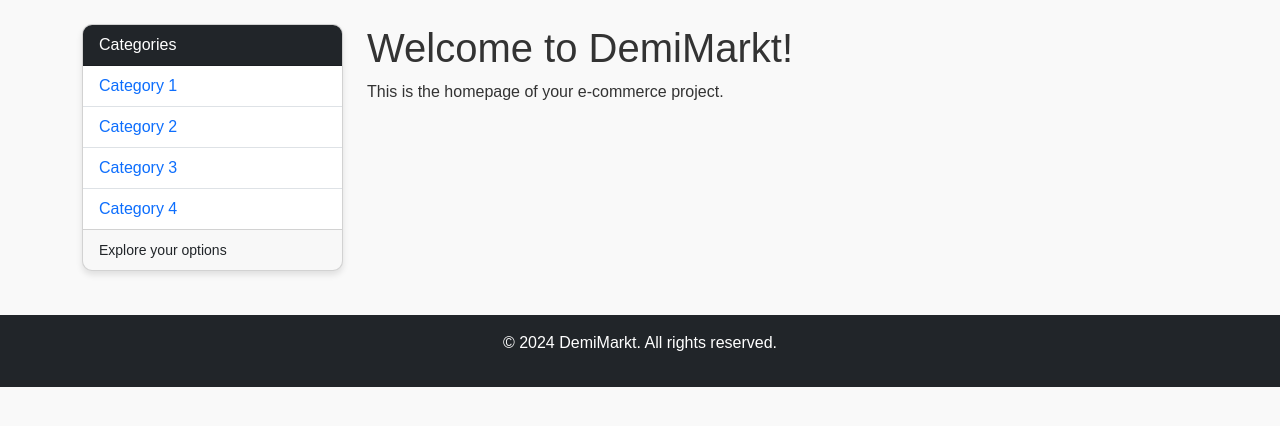
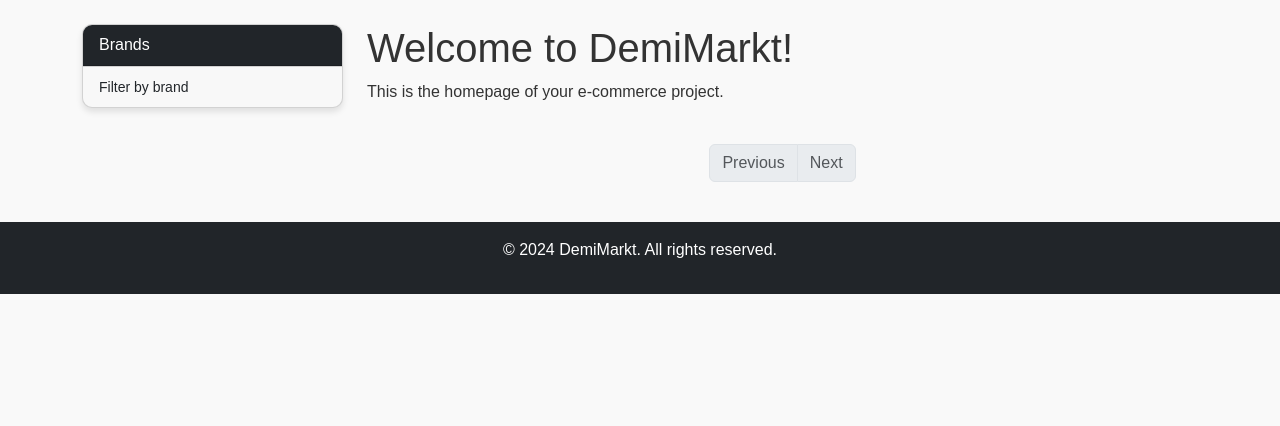
Before and after one commit to meryemorc/demiMarkt, a Django app: template demimarktt/demi/homepage/templates/homepage/homepage.html in a window 1280 px wide. Shown: the part 59-485 px from the top of the page. Run offline with Django 5.2, Linux system fonts and the light colour scheme; the template is opened without the code that fills it, so the values that code supplies are empty; some libraries are stand-ins or nearby versions.

Commit message:
brand filter

```diff
--- a/demimarktt/demi/homepage/templates/homepage/homepage.html
+++ b/demimarktt/demi/homepage/templates/homepage/homepage.html
@@ -13,7 +13,6 @@
     {% load static %}
     <link rel="stylesheet" href="https://cdnjs.cloudflare.com/ajax/libs/bootstrap/5.3.0/css/bootstrap.min.css">
     <link rel="stylesheet" href="{% static 'homepage/styles.css' %}">
-
 </head>
 <body>
     <nav class="navbar navbar-expand-lg navbar-dark bg-dark">
@@ -48,22 +47,28 @@
     <main class="content">
         <div class="container mt-4">
             <div class="row">
-                <!-- Categories Sidebar -->
+                <!-- Sidebar Bölümü -->
                 <div class="col-md-3">
+                    <!-- Marka Filtreleme Sidebar -->
+                    <!-- Marka Filtreleme Sidebar -->
 <div class="card" style="width: 100%;">
     <div class="card-header bg-dark text-white">
-                            Categories
+        Brands
     </div>
     <ul class="list-group list-group-flush">
-                            <li class="list-group-item"><a href="#" class="text-decoration-none">Category 1</a></li>
-                            <li class="list-group-item"><a href="#" class="text-decoration-none">Category 2</a></li>
-                            <li class="list-group-item"><a href="#" class="text-decoration-none">Category 3</a></li>
-                            <li class="list-group-item"><a href="#" class="text-decoration-none">Category 4</a></li>
+        {% for brand in brands %}
+        <li class="list-group-item">
+            <a href="?brand={{ brand.brand }}" class="text-decoration-none">
+                {{ brand.brand }} ({{ brand.brand_count }})
+            </a>
+        </li>
+        {% endfor %}
     </ul>
     <div class="card-footer">
-                            <small>Explore your options</small>
+        <small>Filter by brand</small>
     </div>
 </div>
+
                 </div>
 
                 <!-- Main Content -->
@@ -74,7 +79,7 @@
                         {% for product in products %}
                         <div class="col-md-4">
                             <div class="card">
-                                <img src="{{ product.image_link }}" class="card-img-top" alt="{{ product.product_name }}">
+                                <img src="{{ product.image_link }}" class="card-img-top" alt="{{ product.product_name }}" style="object-fit: cover; height: 200px; width: 100%;">
                                 <div class="card-body">
                                     <h5 class="card-title">{{ product.product_name }}</h5>
                                     <p class="card-text">Price: {{ product.price }} TL</p>
@@ -84,6 +89,38 @@
                         </div>
                         {% endfor %}
                     </div>
+
+                    <!-- Pagination -->
+                    <nav aria-label="Page navigation example" class="mt-4">
+                        <ul class="pagination justify-content-center">
+                            {% if products.has_previous %}
+                            <li class="page-item">
+                                <a class="page-link" href="?page={{ products.previous_page_number }}">Previous</a>
+                            </li>
+                            {% else %}
+                            <li class="page-item disabled">
+                                <a class="page-link">Previous</a>
+                            </li>
+                            {% endif %}
+
+                            <!-- Sayfa Numaraları -->
+                            {% for num in products.paginator.page_range %}
+                            <li class="page-item {% if products.number == num %}active{% endif %}">
+                                <a class="page-link" href="?page={{ num }}">{{ num }}</a>
+                            </li>
+                            {% endfor %}
+
+                            {% if products.has_next %}
+                            <li class="page-item">
+                                <a class="page-link" href="?page={{ products.next_page_number }}">Next</a>
+                            </li>
+                            {% else %}
+                            <li class="page-item disabled">
+                                <a class="page-link">Next</a>
+                            </li>
+                            {% endif %}
+                        </ul>
+                    </nav>
                 </div>
             </div>
         </div>
--- a/demimarktt/demi/products/models.py
+++ b/demimarktt/demi/products/models.py
@@ -10,9 +10,10 @@ class Product(models.Model):
     price_before_discount = models.DecimalField(max_digits=10, decimal_places=2, null=True, blank=True)
     rating_out_of_5 = models.FloatField(null=True, blank=True)
     number_of_ratings = models.IntegerField(null=True, blank=True)
+    brand = models.CharField(max_length=50, null=True, blank=True)  # Brand alanı doğru tanımlanmış
 
     class Meta:
-        db_table = "demiMarktBirlesik"  # Koleksiyon adı MongoDB'deki gibi olmalı
+        db_table = "demiMarktBirlesik"  # MongoDB koleksiyon adı doğru tanımlı
 
     def __str__(self):
         return self.product_name
```
Also changed, not shown: demimarktt/demi/homepage/views.py (+24 -3 lines), demimarktt/demi/products/migrations/0001_initial.py. Lines whose indentation alone changed are shown as unchanged.
